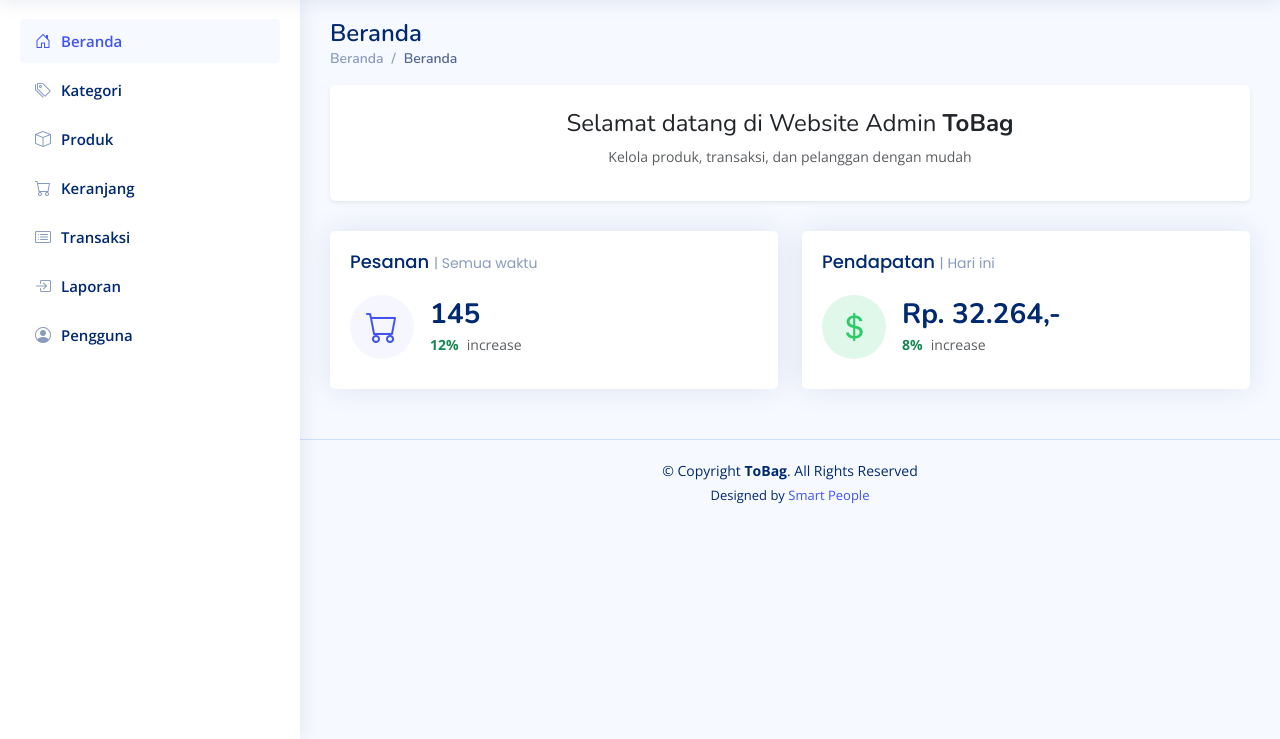
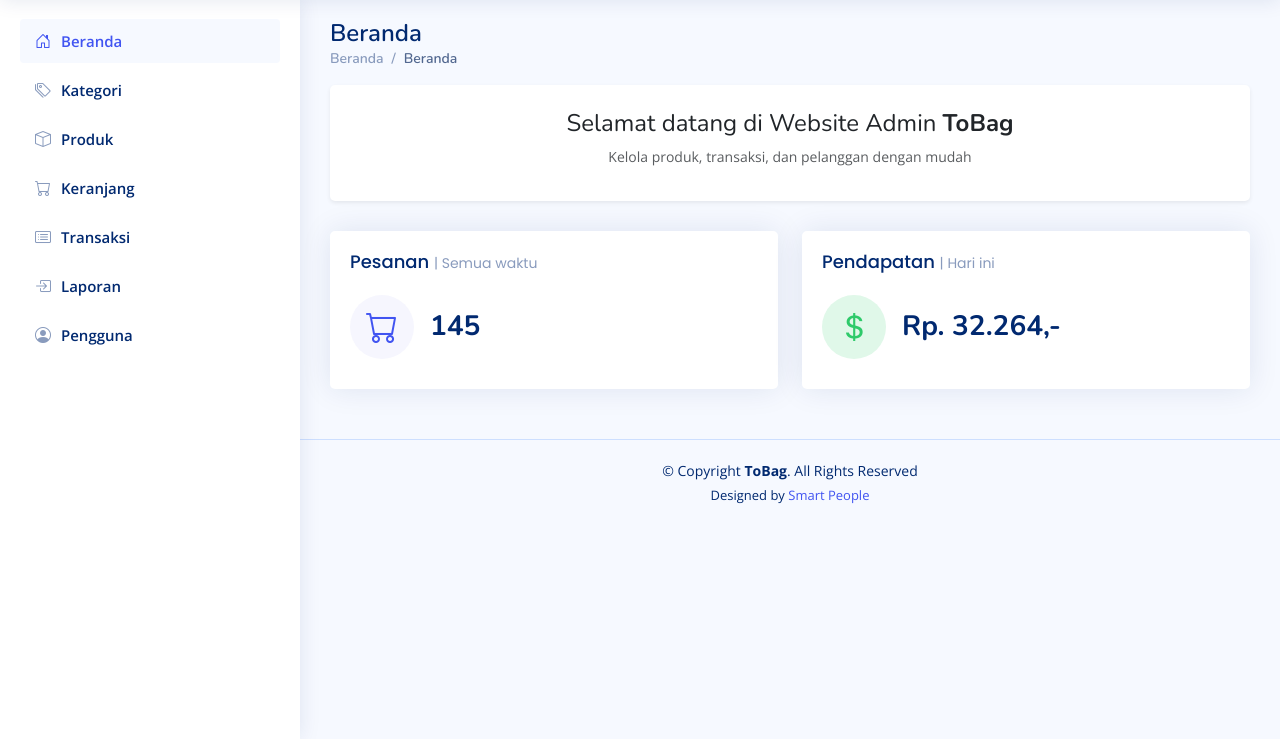
Before and after one commit to bagusjiran/tobag, a PHP site: page /admin/index.php in a window 1280 px wide. Shown: the part 61-800 px from the top of the page. Run offline with PHP 8.4, Linux system fonts and the light colour scheme; some libraries are stand-ins or nearby versions.

Commit message:
meghilangkan increst pada index,php

```diff
--- a/admin/index.php
+++ b/admin/index.php
@@ -189,8 +189,6 @@
                     </div>
                     <div class="ps-3">
                       <h6>145</h6>
-                      <span class="text-success small pt-1 fw-bold">12%</span> <span class="text-muted small pt-2 ps-1">increase</span>
-
                     </div>
                   </div>
                 </div>
@@ -211,8 +209,6 @@
                     </div>
                     <div class="ps-3">
                       <h6>Rp. 32.264,-</h6>
-                      <span class="text-success small pt-1 fw-bold">8%</span> <span class="text-muted small pt-2 ps-1">increase</span>
-
                     </div>
                   </div>
                 </div>
```
